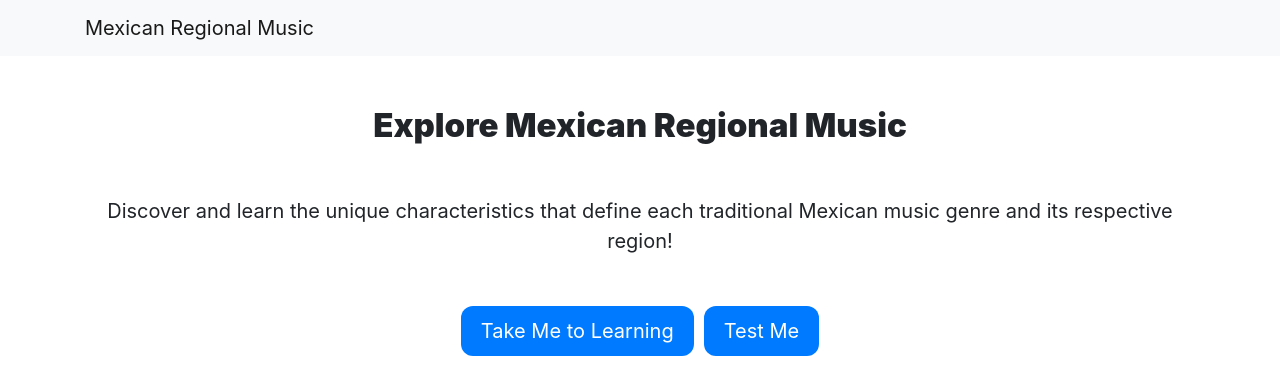
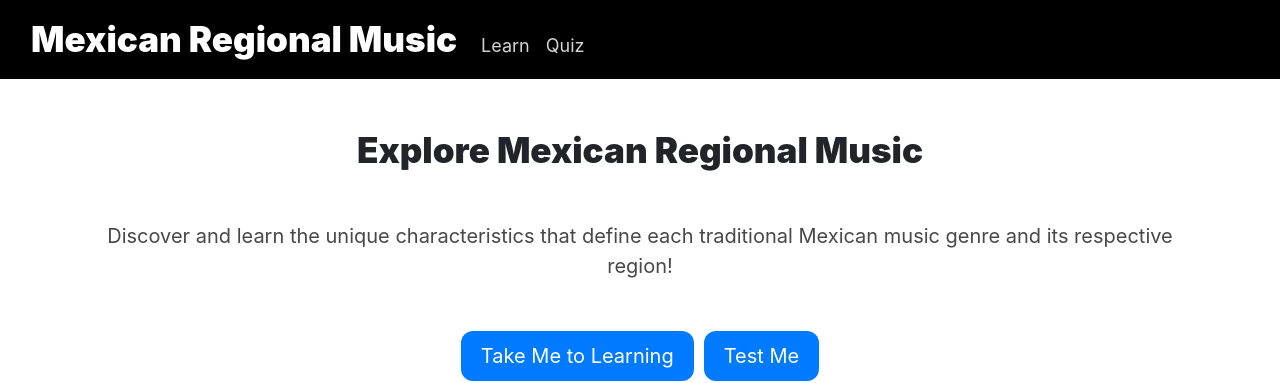
Before and after one commit to CarrilloMario831/Spring-2024-UI-Project-Mario-Lindsey, a Flask app: page / in a window 1280 px wide. Shown: the top 383 px of the page. Run offline with Flask 3, Linux system fonts and the light colour scheme; some libraries are stand-ins or nearby versions.

Commit message:
Change of layout in homepage.html

```diff
--- a/server.py
+++ b/server.py
@@ -8,6 +8,13 @@ app = Flask(__name__)
 def homepage():
    return render_template('homepage.html')
 
+@app.route('/learn/1')
+def learn():
+   return render_template('learn.html')
+
+@app.route('/quiz/1')
+def quiz():
+   return render_template('quiz.html')
 
 if __name__ == '__main__':
    app.run(debug = True)
--- a/static/main.css
+++ b/static/main.css
@@ -1,7 +1,32 @@
 /* homepage.html CSS */
+
+/*
+ * NAVBAR CSS
+ */
+
+.navbar{
+    background-color: black;
+}
+
+nav .navbar-brand {
+    font-size: 30px;
+    color: white;
+    font-weight: 900;
+    font-size: 35px;
+}
+
+.nav-item{
+    padding-top: 12px;
+}
+
+.nav-link{
+    color: lightgray;
+    font-size: 18px;
+}
+
 .hompage-header{
-    font-weight: 1000;
-    font-size: 33px;
+    font-weight: 900;
+    font-size: 35px;
     padding-top: 45px;
     padding-bottom: 45px;
     text-align: center;
@@ -10,6 +35,7 @@
 .website-description{
     font-size: 20px;
     text-align: center;
+    color: rgb(72, 72, 72);
 }
 
 .button-container {
--- a/templates/homepage.html
+++ b/templates/homepage.html
@@ -40,8 +40,8 @@
 
             <div class="row">
                 <div class="button-container">
-                    <a href="/link-to-first-page" class="button">Take Me to Learning</a>
-                    <a href="/link-to-second-page" class="button">Test Me</a>
+                    <a href="/learn/1" class="button">Take Me to Learning</a>
+                    <a href="/quiz/1" class="button">Test Me</a>
                 </div>
             </div>
 
@@ -50,7 +50,7 @@
                 <div class="carousel-item active">
                     <div class="row">
                         <!-- Images with overlay and audio -->
-                        {% for image, genre in [('SonMadera.jpg', 'Son de Madera'), ('LosTigres.png', 'Los Tigres del Norte'), ('MariachiVargas.jpg', 'Mariachi Vargas de Tecalitlán'), ('LosReyes.jpg', 'Los Reyes de Los Sonidos')] %}
+                        {% for image, genre in [('SonMadera.jpg', 'Son Jarocho'), ('LosTigres.png', 'Norteño'), ('MariachiVargas.jpg', 'Mariachi'), ('LosReyes.jpg', 'Cumbia Sonidera')] %}
                         <div class="col-md-3 img-hover">
                             <img src="{{ url_for('static', filename='Images/' ~ image) }}" class="d-block w-100 img-fluid">
                             <span class="img-text">{{ genre }}</span>
--- a/templates/layout.html
+++ b/templates/layout.html
@@ -22,28 +22,35 @@
 
   <body>
 
-    <nav class="navbar navbar-expand-lg navbar-light bg-light">
+    <nav class="navbar navbar-expand-lg">
+      <div class="container-fluid">
 
-      <div class="container">
+        <a class="navbar-brand" href="/">Mexican Regional Music</a>
 
-          <a class="navbar-brand" href="/">Mexican Regional Music</a>
+        <button class="navbar-toggler" type="button" data-bs-toggle="collapse" data-bs-target="#navbarNav" aria-controls="navbarNav" aria-expanded="false" aria-label="Toggle navigation">
+          <span class="navbar-toggler-icon"></span>
+        </button>
 
-          <button class="navbar-toggler" type="button" data-bs-toggle="collapse" data-bs-target="#navbarNavAltMarkup" aria-controls="navbarNavAltMarkup" aria-expanded="false" aria-label="Toggle navigation">
-            <span class="navbar-toggler-icon"></span>
-          </button>
+        <div class="collapse navbar-collapse" id="navbarNav">
 
-          <div class="collapse navbar-collapse" id="navbarNavAltMarkup">
+          <ul class="navbar-nav">
 
-            <div class="navbar-nav ms-auto">
-              <!-- <a class="nav-link" href="/">Welcome</a>  -->
-              <!-- <a class="nav-link" href="/infinity">Infinity</a> -->
-            </div>
+            <li class="nav-item">
+              <a class="nav-link active" aria-current="page" href="/learn/1">Learn</a>
+            </li>
 
-          </div>
+            <li class="nav-item">
+              <a class="nav-link active" href="/quiz/1">Quiz</a>
+            </li>
+
+          </ul>
+
+        </div>
 
       </div>
 
     </nav>
+
 
     <div class="container">
         {% block content %}
--- /dev/null
+++ b/templates/learn.html
@@ -0,0 +1,3 @@
+<html>
+    learninggggg
+</html>
--- /dev/null
+++ b/templates/quiz.html
@@ -0,0 +1,3 @@
+<html>
+    hi quiz
+</html>
```
